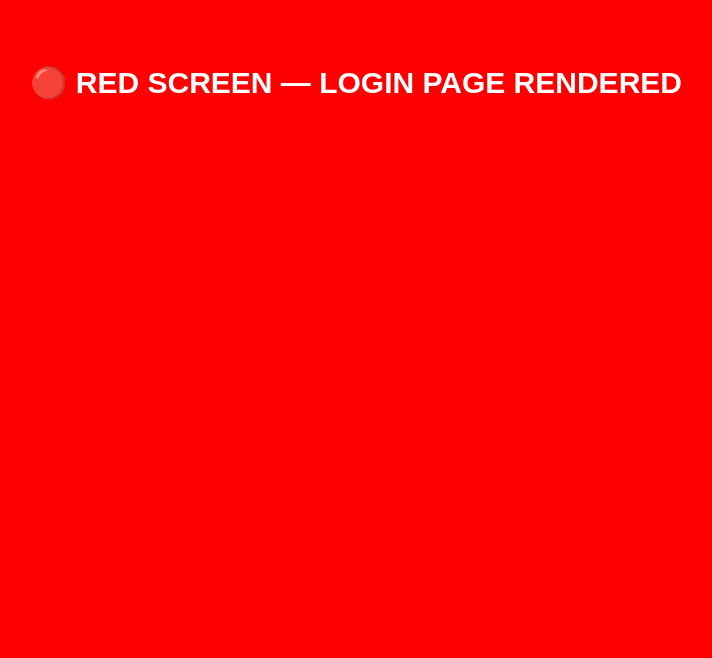
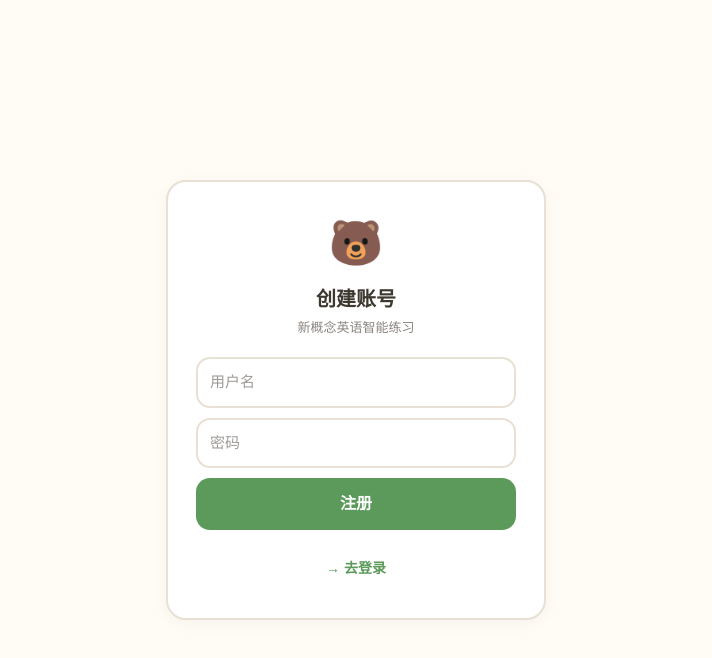
Before and after one commit to xuebao123321/new-concept-english, a React (Vite) app: page /login in a window 1280 px wide. Shown: the top 658 px of the page, without its empty margins (284-996 px from the left). Built offline with nearby package versions, Linux system fonts and the light colour scheme.

Commit message:
feat: 一键部署脚本+登录页修复

```diff
--- a/src/pages/LoginPage.tsx
+++ b/src/pages/LoginPage.tsx
@@ -1,16 +1,74 @@
+import { useState } from 'react';
+
+const s = {
+  page: { minHeight: '100vh', display: 'flex', alignItems: 'center', justifyContent: 'center', padding: 20, background: '#FFFBF5', fontFamily: 'sans-serif' } as React.CSSProperties,
+  card: { width: '100%', maxWidth: 380, background: '#fff', borderRadius: 20, padding: 28, border: '2px solid #E8E0D5', boxShadow: '0 4px 16px rgba(0,0,0,0.04)' } as React.CSSProperties,
+  emoji: { fontSize: 44, textAlign: 'center' as const, marginBottom: 8 },
+  title: { fontSize: 20, fontWeight: 800, color: '#3D3830', textAlign: 'center' as const, margin: '0 0 4px' },
+  sub: { fontSize: 13, color: '#8B8580', textAlign: 'center' as const, marginBottom: 20 },
+  input: { display: 'block', width: '100%', padding: 12, marginBottom: 10, border: '2px solid #E8E0D5', borderRadius: 14, fontSize: 15, outline: 'none', boxSizing: 'border-box' as const, background: '#fff' },
+  btn: { display: 'block', width: '100%', padding: 14, background: '#5B9A5A', color: '#fff', border: 'none', borderRadius: 14, fontSize: 16, fontWeight: 800, cursor: 'pointer', marginTop: 4 },
+  link: { background: 'none', border: 'none', color: '#5B9A5A', fontSize: 14, fontWeight: 700, cursor: 'pointer', display: 'block', margin: '16px auto 0', textAlign: 'center' as const },
+  msg: (ok: boolean) => ({ padding: 12, marginBottom: 12, borderRadius: 12, textAlign: 'center' as const, fontSize: 14, fontWeight: 700, background: ok ? '#E8F5E9' : '#FFEBEE', color: ok ? '#4CAF50' : '#E57373' }),
+};
+
 export default function LoginPage() {
-  console.log('LOGIN PAGE RENDERED');
+  const [mode, setMode] = useState<'login' | 'register'>('register');
+  const [u, setU] = useState('');
+  const [p, setP] = useState('');
+  const [msg, setMsg] = useState('');
+  const [loading, setLoading] = useState(false);
+
+  const submit = async (e: React.FormEvent) => {
+    e.preventDefault();
+    setMsg('');
+    setLoading(true);
+    try {
+      const ep = mode === 'login' ? '/api/auth/login' : '/api/auth/register';
+      const url = `https://haven-girdle-chitchat.ngrok-free.dev${ep}`;
+      const res = await fetch(url, {
+        method: 'POST',
+        headers: { 'Content-Type': 'application/json', 'ngrok-skip-browser-warning': '1' },
+        body: JSON.stringify({ username: u, password: p, nickname: u }),
+      });
+      const d = await res.json();
+      if (!res.ok) throw new Error(d.detail || '操作失败');
+      localStorage.setItem('nce_token', d.access_token);
+      if (mode === 'register') {
+        setMsg('✅ 注册成功！请登录');
+        setMode('login');
+        setP('');
+      } else {
+        setMsg('✅ 登录成功！跳转中...');
+        setTimeout(() => { location.href = '/'; }, 500);
+      }
+    } catch (e: any) {
+      setMsg('❌ ' + (e.message || '网络错误'));
+    } finally {
+      setLoading(false);
+    }
+  };
+
+  const isOk = msg.includes('✅');
+
   return (
-    <div style={{
-      background: 'red',
-      color: 'white',
-      padding: 60,
-      fontSize: 30,
-      fontWeight: 'bold',
-      textAlign: 'center',
-      minHeight: '100vh',
-    }}>
-      🔴 RED SCREEN — LOGIN PAGE RENDERED
+    <div style={s.page}>
+      <div style={s.card}>
+        <div style={s.emoji}>🐻</div>
+        <h2 style={s.title}>{mode === 'login' ? '欢迎回来' : '创建账号'}</h2>
+        <p style={s.sub}>新概念英语智能练习</p>
+        {msg ? <div style={s.msg(isOk)}>{msg}</div> : null}
+        <form onSubmit={submit}>
+          <input style={s.input} value={u} onChange={e => setU(e.target.value)} placeholder="用户名" required minLength={3} autoComplete="username" />
+          <input style={s.input} type="password" value={p} onChange={e => setP(e.target.value)} placeholder="密码" required minLength={4} autoComplete={mode === 'login' ? 'current-password' : 'new-password'} />
+          <button type="submit" disabled={loading} style={{ ...s.btn, opacity: loading ? 0.6 : 1 }}>
+            {loading ? '处理中...' : mode === 'login' ? '登录' : '注册'}
+          </button>
+        </form>
+        <button style={s.link} onClick={() => { setMode(mode === 'login' ? 'register' : 'login'); setMsg(''); }}>
+          {mode === 'login' ? '→ 去注册' : '→ 去登录'}
+        </button>
+      </div>
     </div>
   );
 }
```
Also changed, not shown: 1 other file (tests, documents, lock files or other folders).
